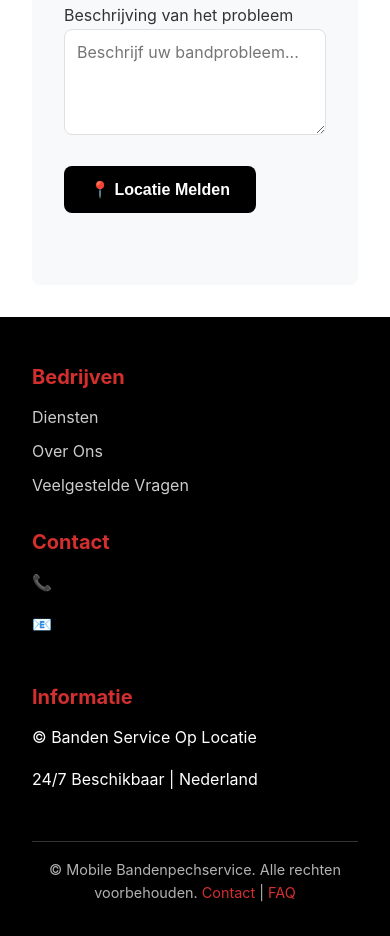
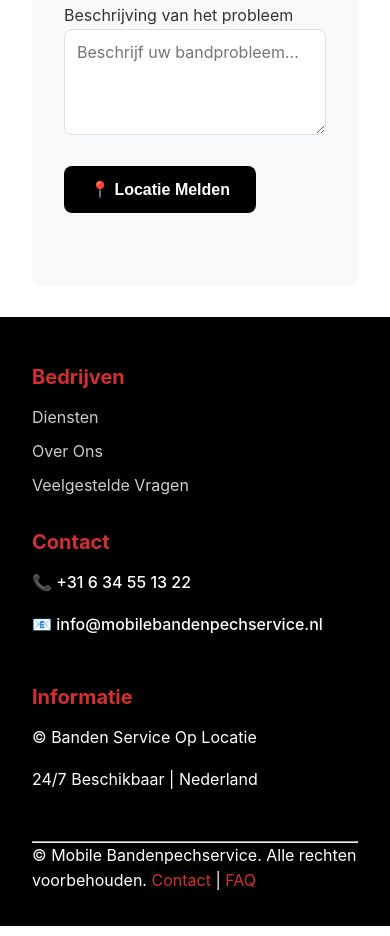
Before and after one commit to gonul1907/mobilepechbandenservice, a website: page index.html in a window 390 px wide. Shown: the part 4224-5160 px from the top of the page. Drawn offline with Linux system fonts and the light colour scheme.

Commit message:
Improve footer phone number visibility with white text

```diff
--- a/styles.css
+++ b/styles.css
@@ -449,7 +449,15 @@
   text-decoration: none;
 }
 
-.site-footer hr {
+.footer-content p a {
+  color: var(--white);
+  text-decoration: none;
+  font-weight: 500;
+}
+
+.footer-content p a:hover {
+  color: var(--secondary);
+}
   border: none;
   border-top: 1px solid rgba(255, 255, 255, 0.2);
   margin: 1rem 0;
```
